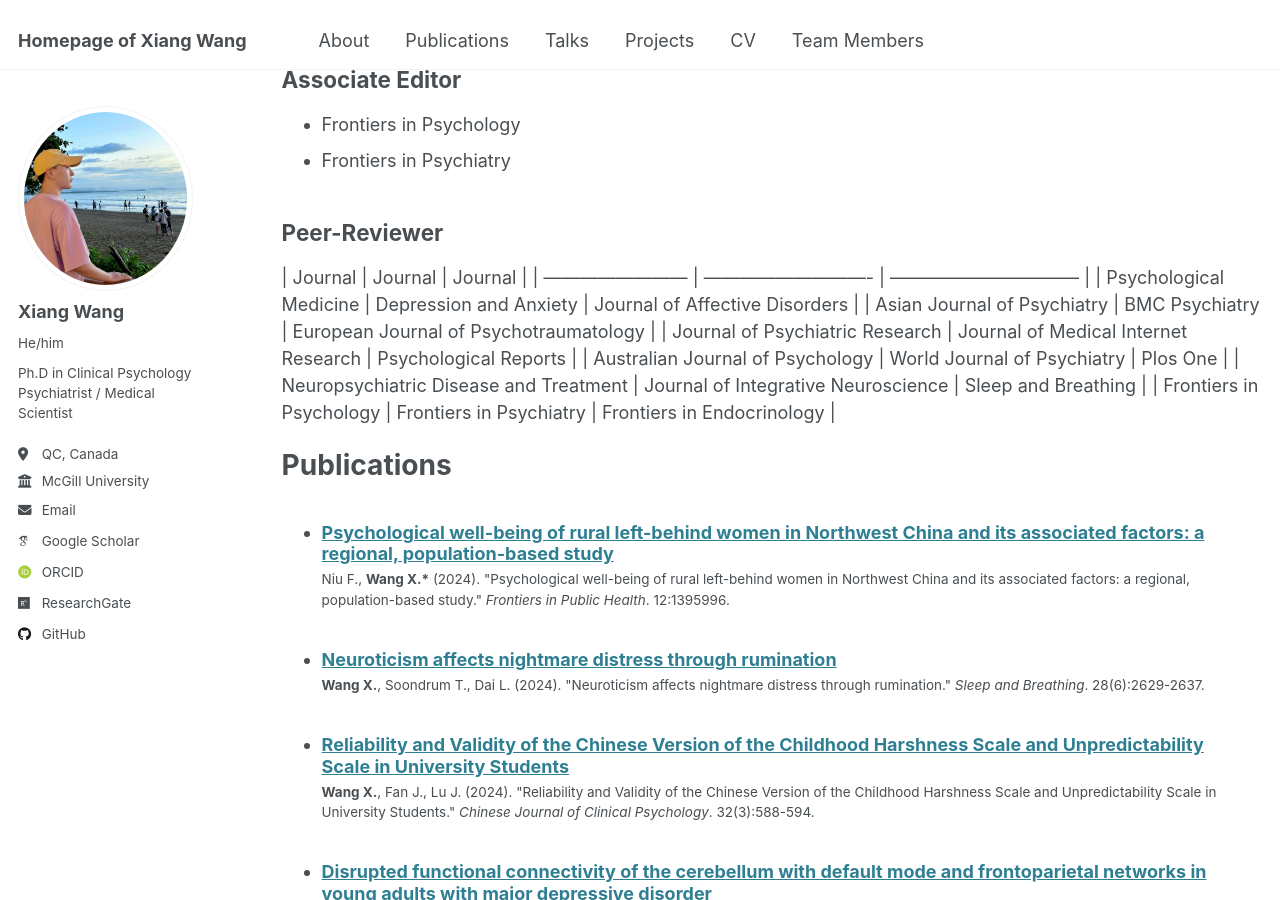
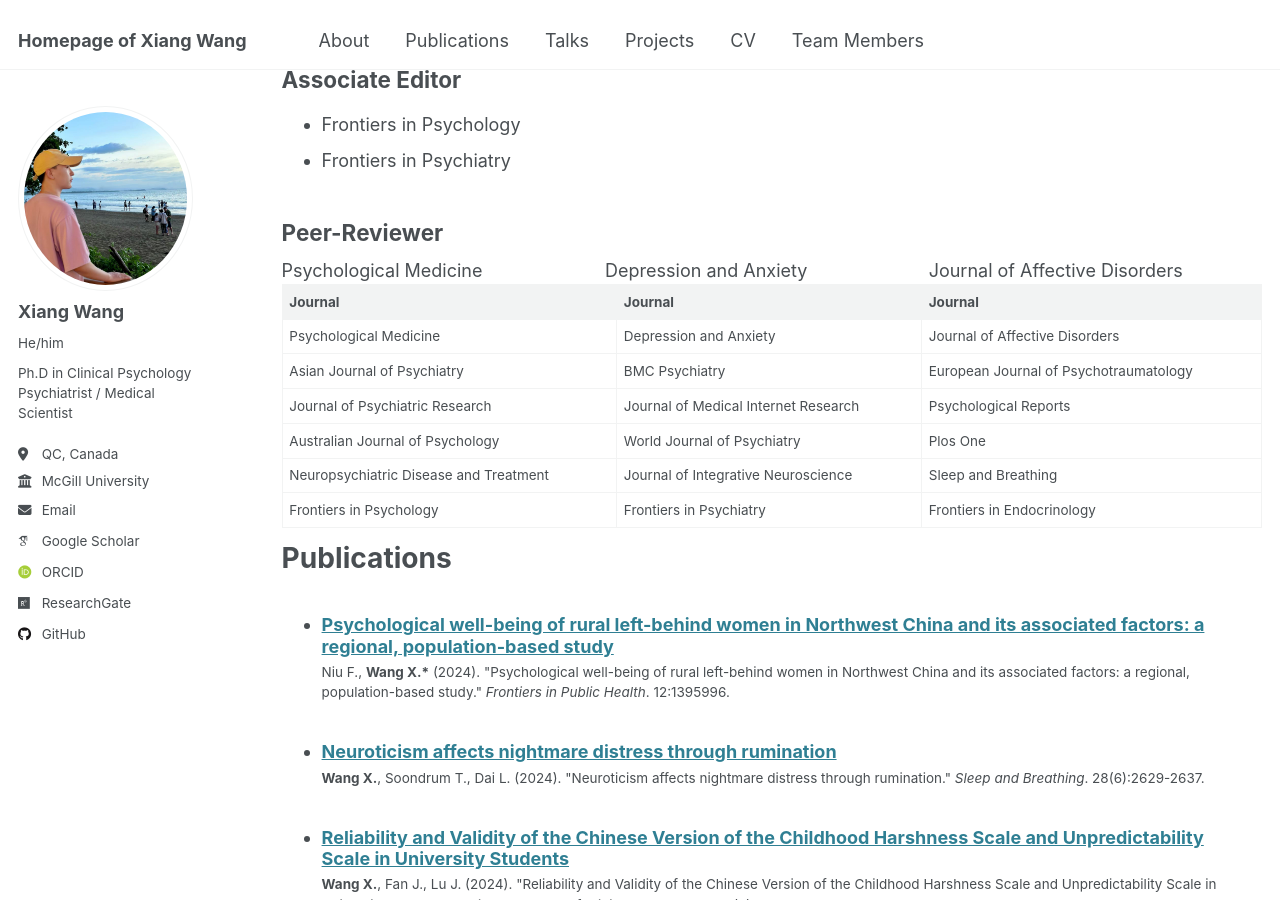
Before and after one commit to Xiang-Wangs/xiang-wangs.github.io, a Jekyll site: the page built from _pages/cv.md, in a window 1280 px wide and 900 px high, scrolled down 733 px. Built offline with Jekyll 4.4.1, drawn with Linux system fonts in a browser that asks for light colours; some web fonts are replaced.

Commit message:
Update cv.md

```diff
--- a/_pages/cv.md
+++ b/_pages/cv.md
@@ -28,6 +28,11 @@ redirect_from:
 * Frontiers in Psychiatry
 
 ## Peer-Reviewer
+<div style="display: inline-block; width: 33%;">Psychological Medicine</div>
+<div style="display: inline-block; width: 33%;">Depression and Anxiety</div>
+<div style="display: inline-block; width: 33%;">Journal of Affective Disorders</div>
+
+
 | Journal                                  | Journal                                      | Journal                                    |
 | ------------------------                 | ----------------------------                 | --------------------------------           |
 | Psychological Medicine                   | Depression and Anxiety                       | Journal of Affective Disorders             |
```
